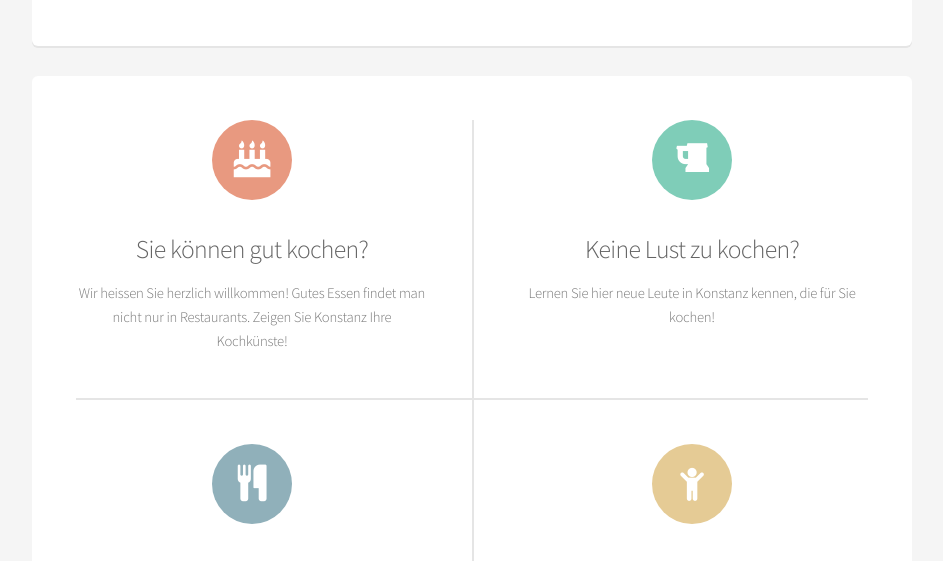
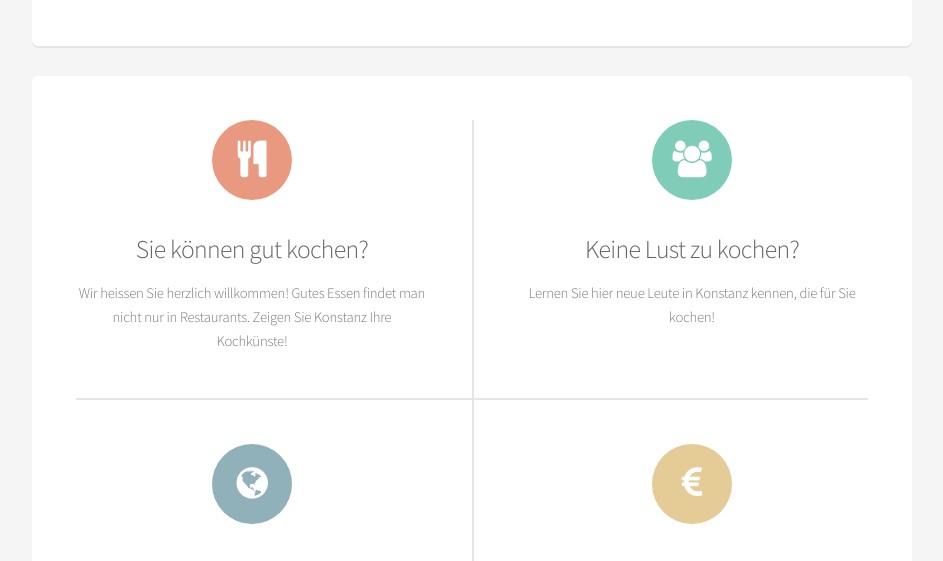
Before and after one commit to getyourcook/getyourcook.github.io, a plain HTML site: page web/index.html in a window 1280 px wide. Shown: the part 800-1361 px from the top of the page, without its empty margins (168-1111 px from the left). Drawn offline with nearby package versions, Linux system fonts and the light colour scheme.

Commit message:
exchanged icons, to fit the teaser underneath

```diff
--- a/web/index.html
+++ b/web/index.html
@@ -133,24 +133,24 @@
 				<section class="box special features">
 					<div class="features-row">
 						<section>
-							<span class="icon major fa-birthday-cake accent2"></span>
+							<span class="icon major fa-cutlery accent2"></span>
 							<h3>Sie können gut kochen? </h3>
 							<p>Wir heissen Sie herzlich willkommen! Gutes Essen findet man nicht nur in Restaurants. Zeigen Sie Konstanz Ihre Kochkünste!</p>
 						</section>
 						<section>
-							<span class="icon major fa-beer accent3"></span>
+							<span class="icon major fa-group accent3"></span>
 							<h3>Keine Lust zu kochen?</h3>
 							<p>Lernen Sie hier neue Leute in Konstanz kennen, die für Sie kochen!</p>
 						</section>
 					</div>
 					<div class="features-row">
 						<section>
-							<span class="icon major fa-cutlery accent4"></span>
+							<span class="icon major fa-globe accent4"></span>
 							<h3>Sie möchten italienisch essen? Asiatisch? Oder doch eher exotisch?</h3>
 							<p>Unsere Köche stammen aus der ganzen Welt und teilen Ihre besten Köstlichkeiten mit Ihnen. </p>
 						</section>
 						<section>
-							<span class="icon major fa-child accent5"></span>
+							<span class="icon major fa-eur accent5"></span>
 							<h3>Günstiges Essen in Konstanz gesucht?</h3>
 							<p>Sie möchten mal anders in Konstanz ausgehen oder feiern? Egal ob günstiges Studentenessen oder jemanden beim Essen in Konstanz Daten. Hier sind Sie richtig.
 							</p>
```
